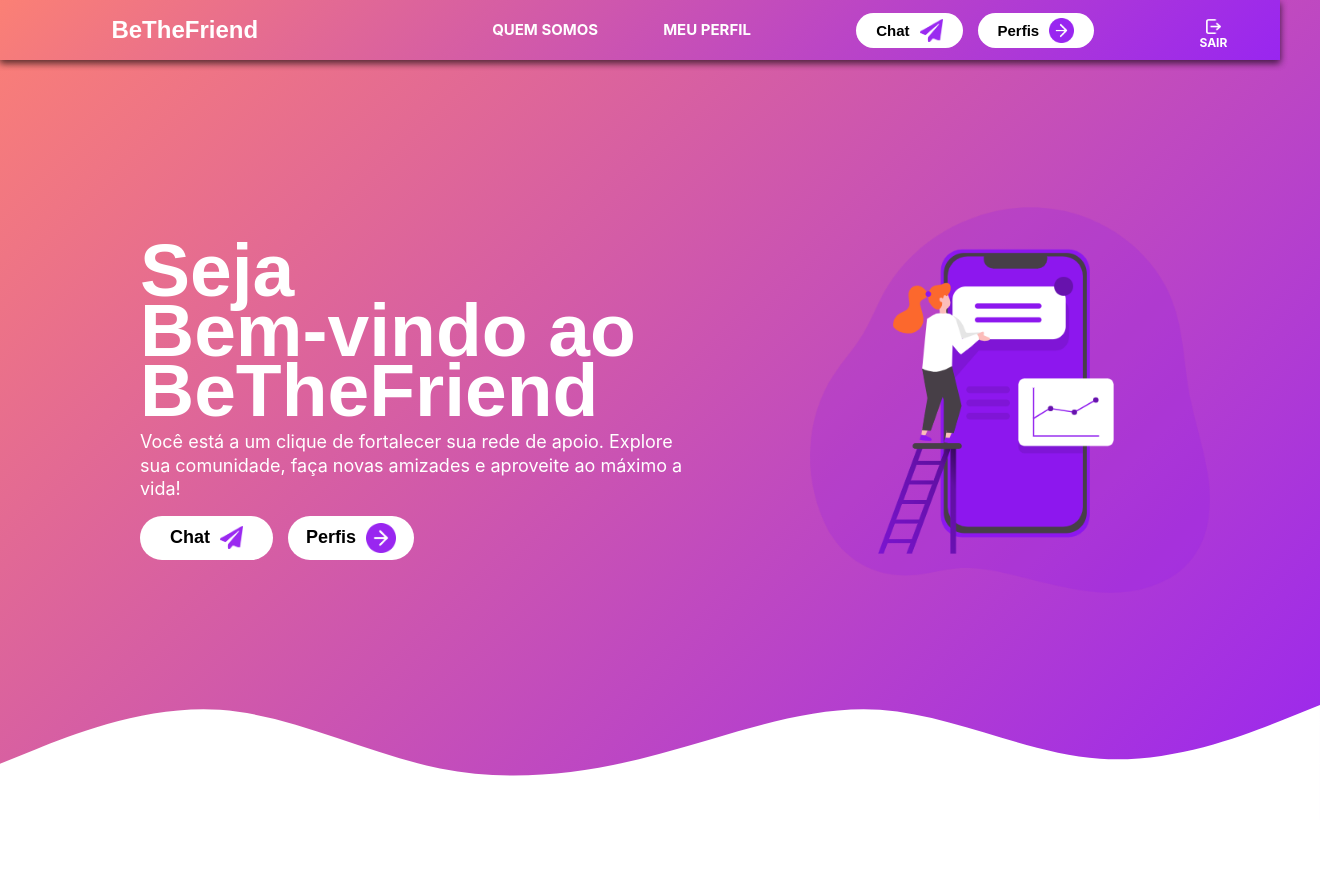
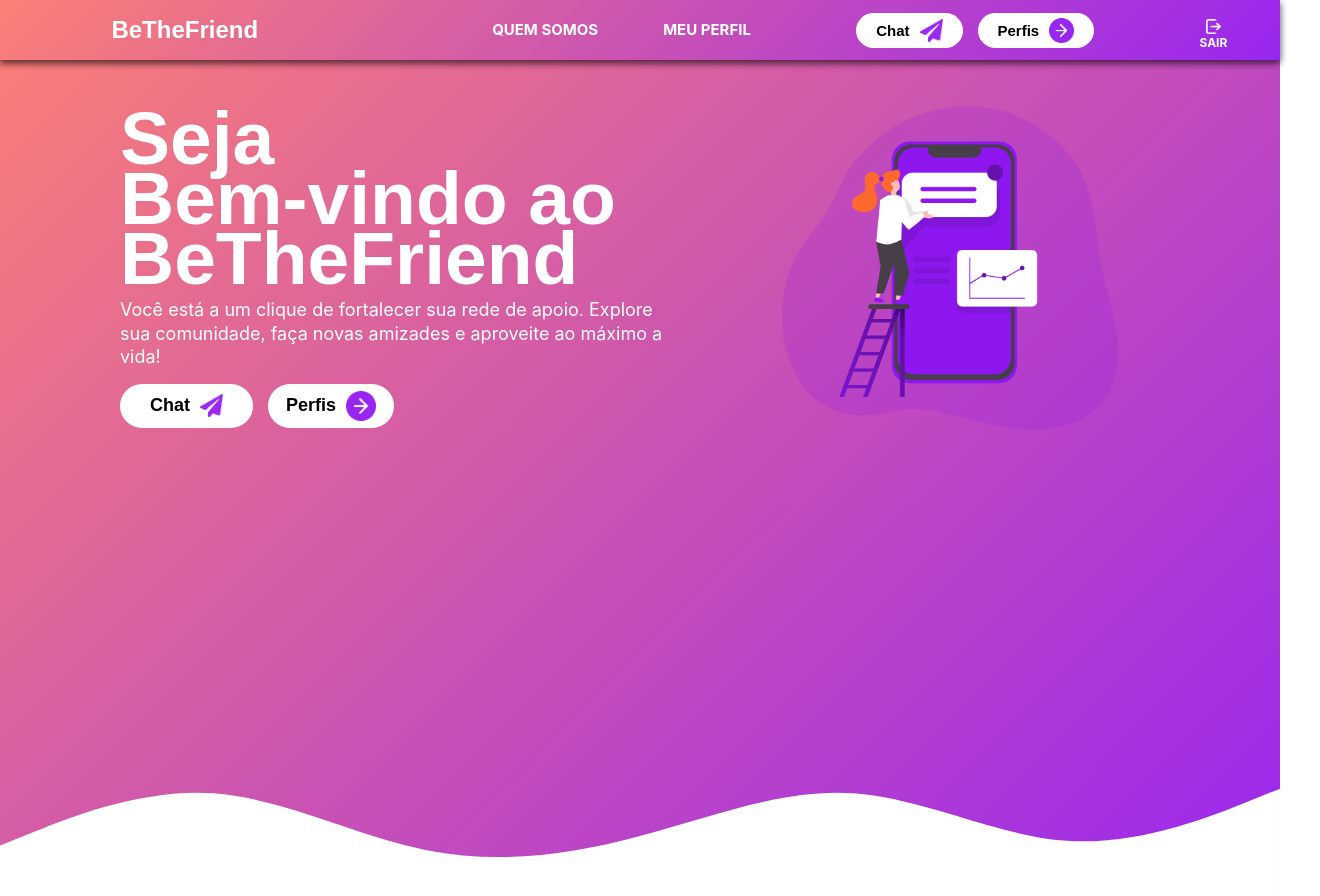
Before and after one commit to Glauber-Developer/BeTheFriend, a React (Vite) app in the folder bethefriend-front/: page /homeuser in a window 1280 px wide. Shown: the top 896 px of the page, 1320 px wide, since content can reach past the window. Before the commit the page ends 840 px from the top, so only its background shows below. Built offline with nearby package versions, Linux system fonts and the light colour scheme.

Commit message:
feat (homeUserPage) : adjusts configurations css #15

```diff
--- a/bethefriend-front/src/views/HomeUser/HomeUser.css
+++ b/bethefriend-front/src/views/HomeUser/HomeUser.css
@@ -2,24 +2,23 @@
   margin: 0;
   padding: 0;
 }
-.header {
+.homeuserheader {
   background: linear-gradient(135deg, #fb8075, #9926f0);
   color: white;
-  padding: 0px 20px 20px;
-  position: relative;
   width: 100vw;
   height: 100vh;
-  /* margin-top: 60px; */
+  padding-top: 100px;
+  position: relative;
 
 }
-.header-content {
+.homeuserheader-content {
   display: flex;
   justify-content: space-between;
   align-items: center;
 }
 
 /* Parte Esquerda */
-.header-left {
+.homeuserheader-left {
   max-width: 50%;
   margin-left: 120px;
 }
@@ -106,12 +105,13 @@
 }
 
  /* Parte Direita */
-.header-right {
+.homeuserheader-right {
   display: flex;
   justify-content: center;
   align-items: center;
   max-width: 50%;
   padding-left: 70px;
+  margin-right: 120px;
 }
 
 .image {
--- a/bethefriend-front/src/views/HomeUser/HomeUser.tsx
+++ b/bethefriend-front/src/views/HomeUser/HomeUser.tsx
@@ -22,10 +22,10 @@ const HomeUser: React.FC = () => {
           </div>
 
           {/* HERO SECTION */}
-          <main className="header">
-              <div className="header-content">
+          <main className="homeuserheader">
+              <div className="homeuserheader-content">
                 {/* LEFT */}
-                <div className="header-left">
+                <div className="homeuserheader-left">
                   <h1 className="title">
                     Seja <br />
                     Bem-vindo ao <br />
@@ -41,7 +41,7 @@ const HomeUser: React.FC = () => {
                   </div>
                 </div>
            {/* RIGHT */}
-           <div className="header-right">
+           <div className="homeuserheader-right">
                     <img src={homeuser} alt="Conexão entre gerações" className="image"/>
                   </div>
                 </div>
```
